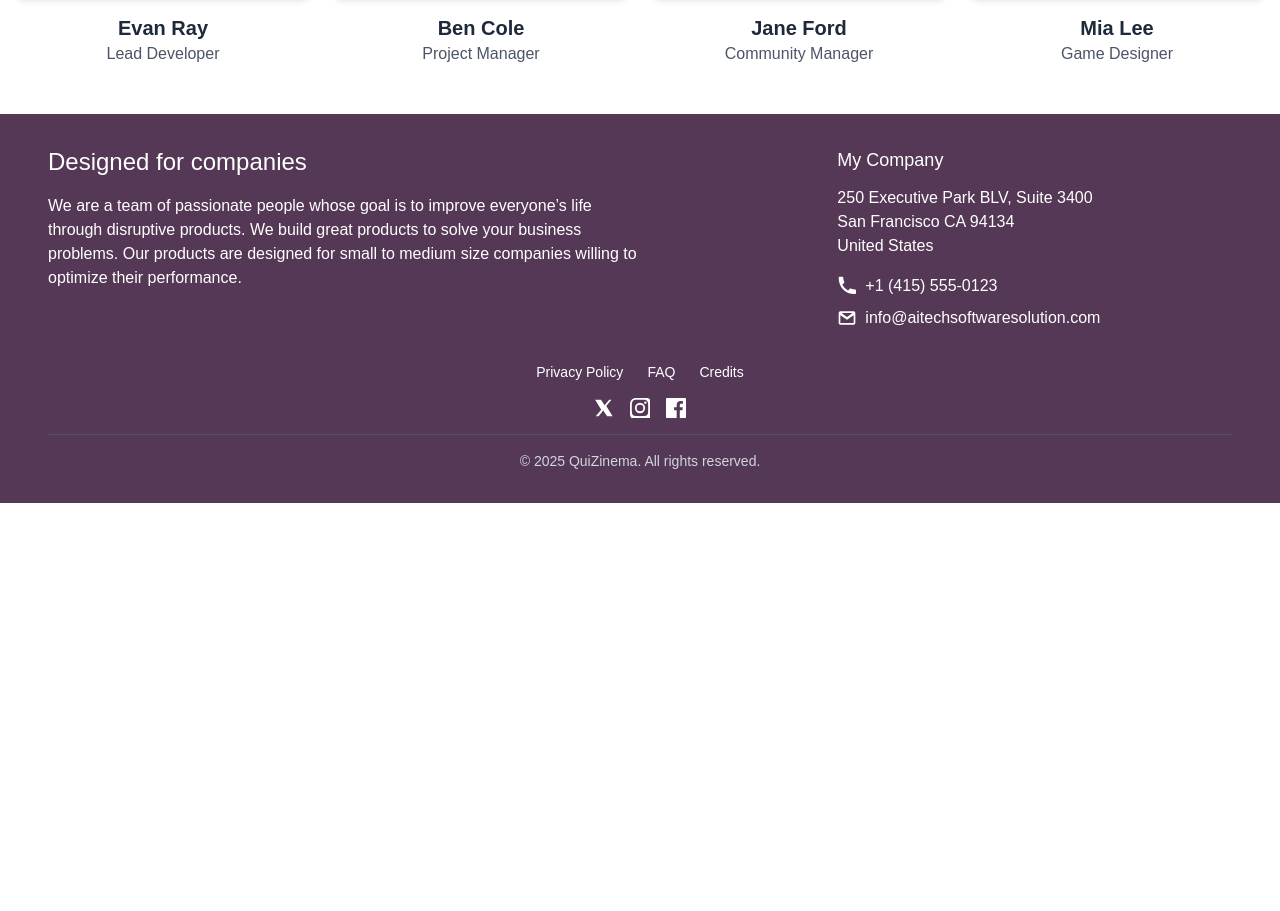
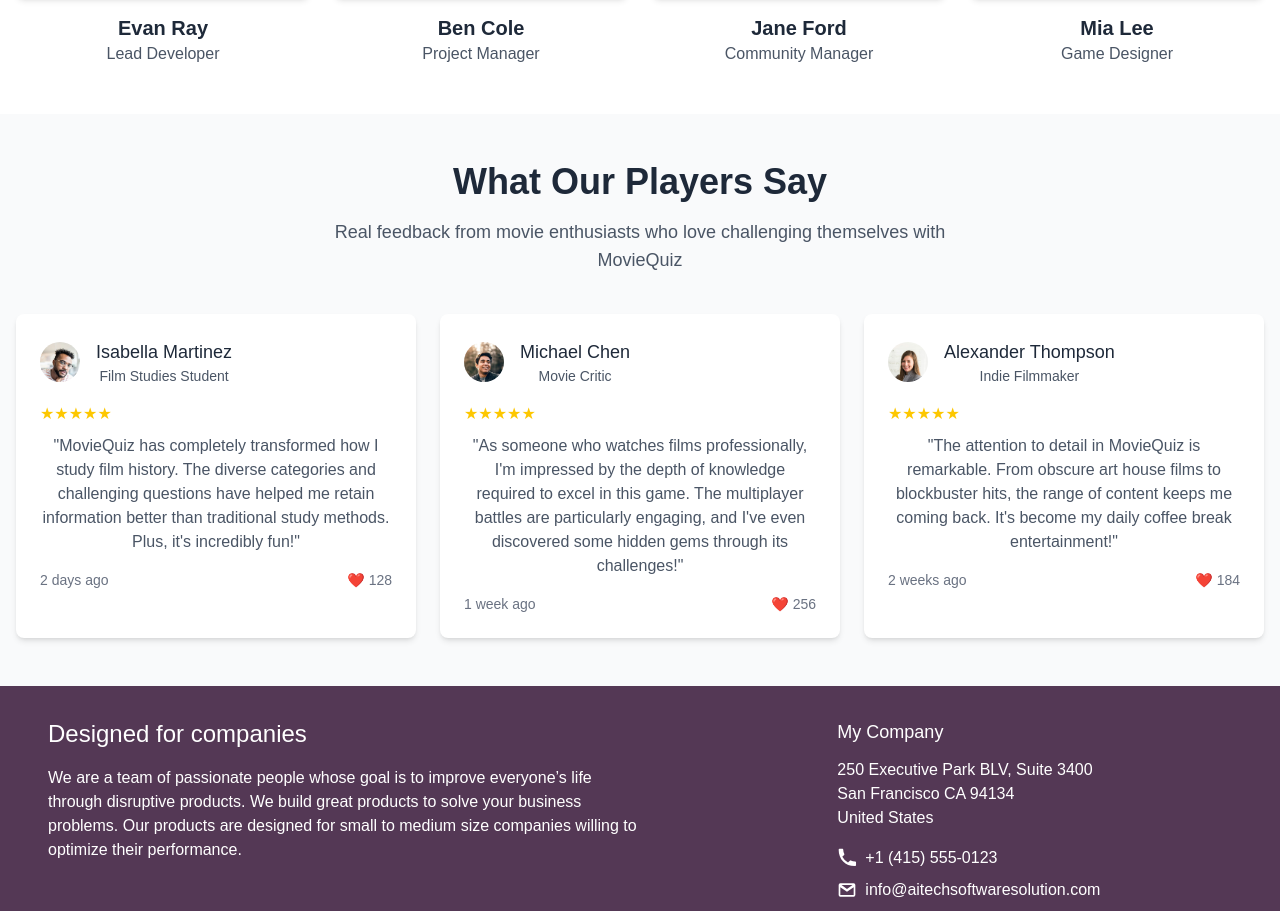
Before and after one commit to deejaseethal/QuiZinema, a Next.js app: page / in a window 1280 px wide. Shown: the part 3645-4556 px from the top of the page. Before the commit the page ends 4148 px from the top, so only its background shows below. Built offline with nearby package versions, Linux system fonts and the light colour scheme.

Commit message:
Review section added

```diff
--- /dev/null
+++ b/src/app/components/Review.tsx
@@ -0,0 +1,83 @@
+
+import Image from "next/image";
+
+export default function ReviewSection() {
+  const reviews = [
+    {
+      name: "Isabella Martinez",
+      role: "Film Studies Student",
+      quote: "MovieQuiz has completely transformed how I study film history. The diverse categories and challenging questions have helped me retain information better than traditional study methods. Plus, it's incredibly fun!",
+      date: "2 days ago",
+      likes: 128,
+      image: "/team1.jpg", // Replace with actual image path or URL
+      rating: 5,
+    },
+    {
+      name: "Michael Chen",
+      role: "Movie Critic",
+      quote: "As someone who watches films professionally, I'm impressed by the depth of knowledge required to excel in this game. The multiplayer battles are particularly engaging, and I've even discovered some hidden gems through its challenges!",
+      date: "1 week ago",
+      likes: 256,
+      image: "/team2.jpg", // Replace with actual image path or URL
+      rating: 4,
+    },
+    {
+      name: "Alexander Thompson",
+      role: "Indie Filmmaker",
+      quote: "The attention to detail in MovieQuiz is remarkable. From obscure art house films to blockbuster hits, the range of content keeps me coming back. It's become my daily coffee break entertainment!",
+      date: "2 weeks ago",
+      likes: 184,
+      image: "/team3.jpg", // Replace with actual image path or URL
+      rating: 5,
+    },
+
+  ];
+
+  return (
+    <section className="py-12 bg-gray-50">
+      <div className="container mx-auto px-4 text-center">
+        <h2 className="text-4xl font-bold text-gray-800 mb-4">What Our Players Say</h2>
+        <p className="text-lg text-gray-600 mb-10 max-w-2xl mx-auto">
+          Real feedback from movie enthusiasts who love challenging themselves with MovieQuiz
+        </p>
+
+        <div className="grid grid-cols-1 sm:grid-cols-2 lg:grid-cols-3 gap-6">
+          {reviews.map((review, index) => (
+            <div key={index} className="bg-white rounded-lg p-6 shadow-md ">
+              <div className="flex items-center mb-4 ">
+                <Image
+                  src={review.image}
+                  alt={review.name}
+                  width={40}
+                  height={40}
+                  className="rounded-full mr-4"
+                />
+                <div>
+                  <h3 className="text-lg font-medium text-gray-800">{review.name}</h3>
+                  <p className="text-sm text-gray-600">{review.role}</p>
+                </div>
+              </div>
+              <div className="flex mb-2">
+                {Array.from({ length: 5 }, (_, i) => (
+                  <span
+                    key={i}
+                    className={`text-yellow-400 ${
+                      i < review.rating ? "fill-current" : "text-gray-300"
+                    }`}
+                  >
+                    ★
+                  </span>
+                ))}
+              </div>
+              <p className="text-gray-600 mb-4">{`"${review.quote}"`}</p>
+              <div className="flex justify-between text-sm text-gray-500">
+                <span>{review.date}</span>
+                <span>❤️ {review.likes}</span>
+              </div>
+            </div>
+          ))}
+        </div>
+      </div>
+    </section>
+  );
+}
--- a/src/app/page.tsx
+++ b/src/app/page.tsx
@@ -4,6 +4,7 @@ import GameVision from './components/GameVision';
 import TopGamesReleases from './components/TopGameReleases';
 import OurJourney from './components/OurJourney';
 import SkilledTeam from './components/SkilledTeam';
+import ReviewSection from './components/Review';
 
 
 
@@ -17,6 +18,7 @@ export default function Home() {
       <TopGamesReleases />
       <OurJourney/>
       <SkilledTeam/>
+      <ReviewSection/>
 
 
 
```
